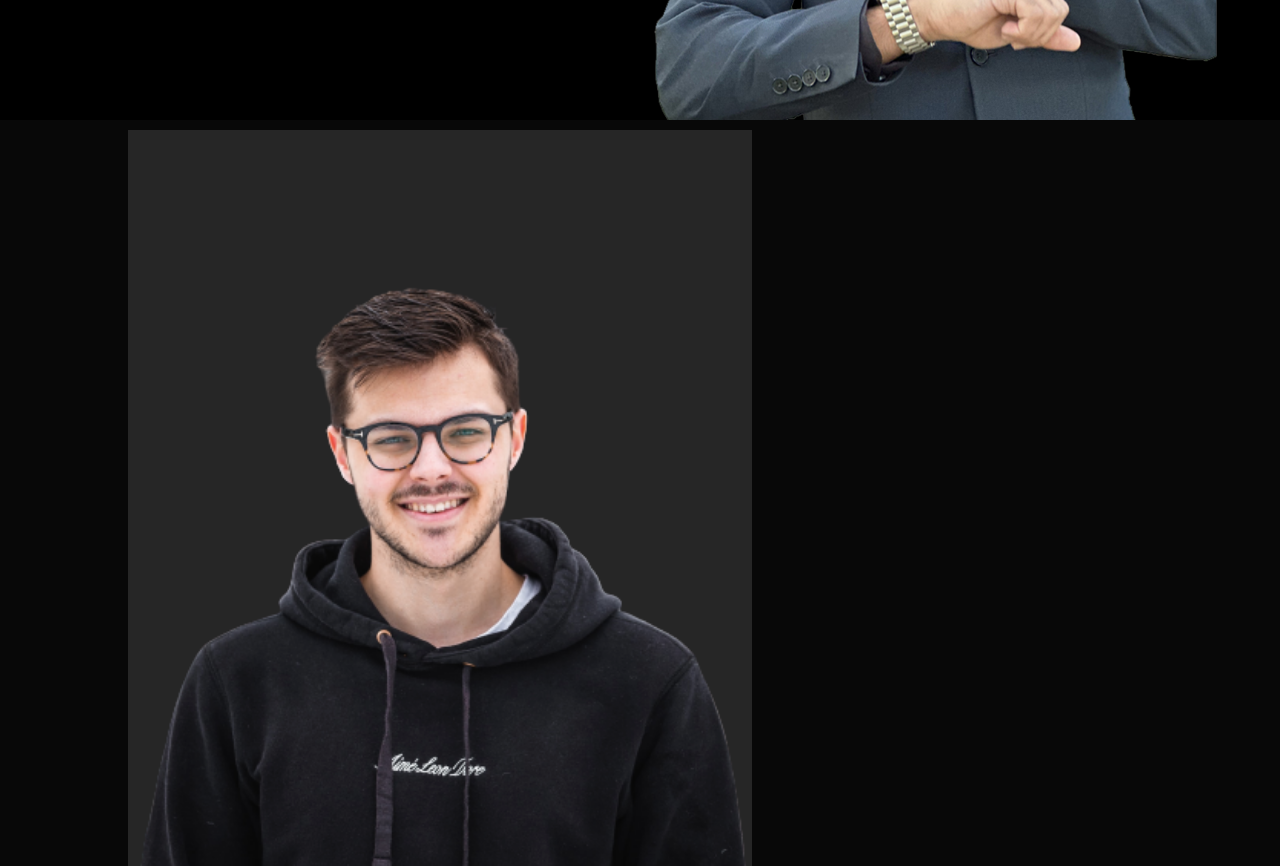
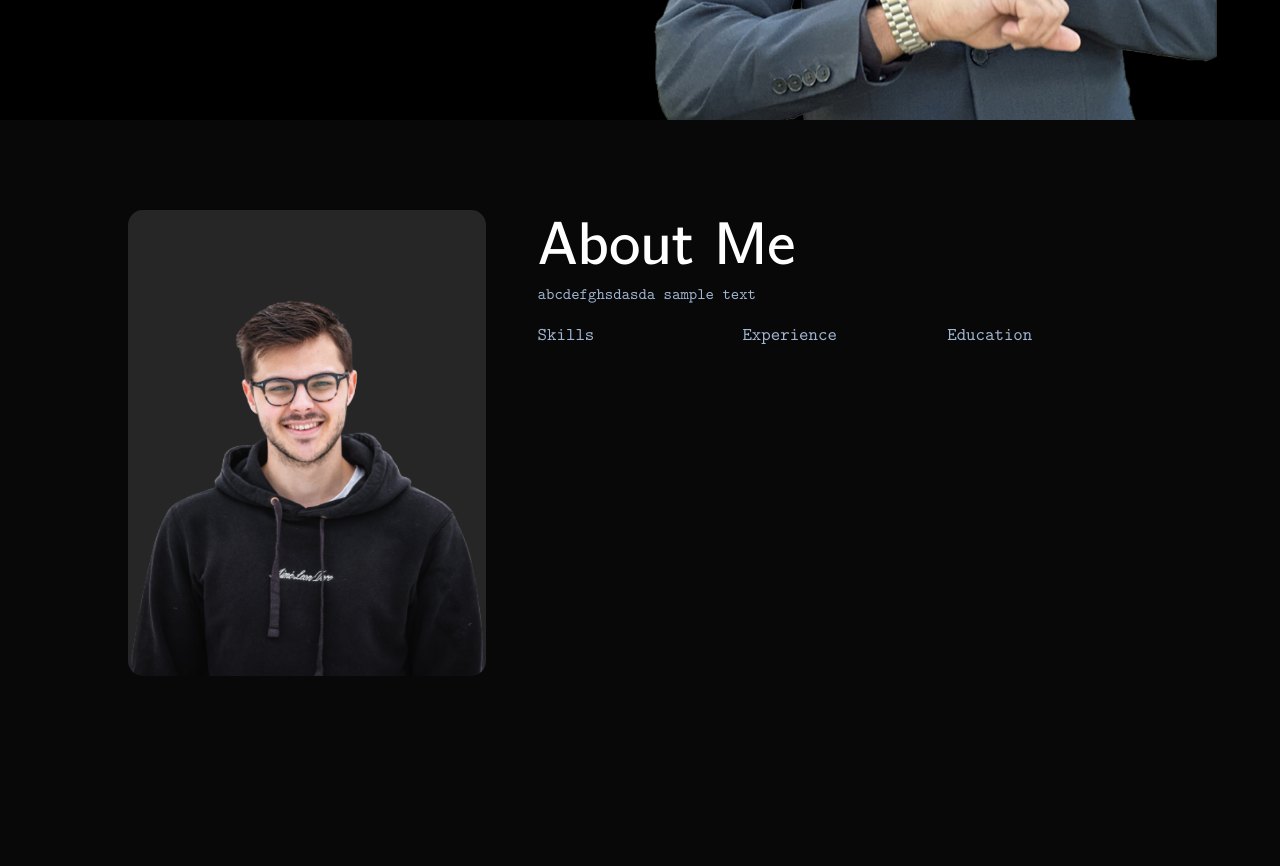
Before and after one commit to KeSukhesh/KeSukhesh.github.io, a plain HTML site: page index.html in a window 1280 px wide. Shown: the part 680-1546 px from the top of the page. After the commit the page ends 1450 px from the top, so only its background shows below. Drawn offline with Linux system fonts and the light colour scheme.

Commit message:
Created About Me Template Section

```diff
--- a/index.html
+++ b/index.html
@@ -1,5 +1,31 @@
 <!DOCTYPE html>
 <html lang="en">
+    <style type="text/css">
+        @font-face {
+          font-family: "Computer Modern";
+          src: url('http://mirrors.ctan.org/fonts/cm-unicode/fonts/otf/cmunss.otf');
+        }
+        @font-face {
+          font-family: "Computer Modern";
+          src: url('http://mirrors.ctan.org/fonts/cm-unicode/fonts/otf/cmunsx.otf');
+          font-weight: bold;
+        }
+        @font-face {
+          font-family: "Computer Modern";
+          src: url('http://mirrors.ctan.org/fonts/cm-unicode/fonts/otf/cmunsi.otf');
+          font-style: italic, oblique;
+        }
+        @font-face {
+          font-family: "Computer Modern";
+          src: url('http://mirrors.ctan.org/fonts/cm-unicode/fonts/otf/cmunbxo.otf');
+          font-weight: bold;
+          font-style: italic, oblique;
+        }
+
+        body {
+          font-family: "Computer Modern", sans-serif;
+        }
+      </style>
 <head>
     <meta charset="UTF-8">
     <meta http-equiv="X-UA-Compatiblee" content="IE-edge">
@@ -20,11 +46,12 @@
             </ul>
         </nav>
         <div class="header-text">
+            <h1>Hi, I'm <span>Sukhesh Patro</span><br> From Australia</h1>
             <p>UNSW Computer Science Student</p>
-            <h1>Hi, I'm <span>Sukhesh Patro</span><br> From Australia</h1>
         </div>
     </div>
 </div>
+
 <div id="about">
     <div class="container">
         <div class="row">
@@ -32,7 +59,14 @@
                 <img src="user.png">
             </div>
             <div class="about-col-2">
-                <h1>About Me</h1>
+                <h1 class="sub-title">About Me</h1>
+                <p> abcdefghsdasda sample text </p>
+
+                <div class="tab-titles">
+                    <p class="tab-links">Skills</p>
+                    <p class="tab-links">Experience</p>
+                    <p class="tab-links">Education</p>
+                </div>
             </div>
         </div>
     </div>
--- a/style.css
+++ b/style.css
@@ -1,8 +1,19 @@
+@font-face
+{
+    font-family: 'ComputerModernTT';
+    src: url('cmuntt.ttf');
+}
+@font-face
+{
+    font-family: 'ComputerModern';
+    src: url('cmunbsr.ttf');
+}
 *{
     margin: 0;
     padding: 0;
     font-family: 'Poppins', sans-serif;
     box-sizing: border-box;
+
 }
 body{
     background: #080808;
@@ -62,8 +73,56 @@ nav ul li a:hover::after{
 }
 .header-text h1{
     font-size: 60px;
+    font-family: 'ComputerModernTT';
     margin-top: 20px;
 }
 .header-text h1 span{
+    font-family: 'ComputerModernTT';
     color: #a1b6d1;
 }
+.container p{
+    font-family: 'ComputerModernTT';
+}
+
+#about{
+    padding: 80px 0;
+    color: #a1b6d1;
+}
+.row{
+    display: flex;
+    justify-content: space-between;
+    flex-wrap: wrap;
+}
+.about-col-1{
+    flex-basis: 35%;
+}
+.about-col-1 img{
+    width: 100%;
+    border-radius: 15px;
+}
+.about-col-2{
+    flex-basis: 60%;
+}
+.sub-title{
+    font-size: 60px;
+    font-weight: 600;
+    font-family: 'ComputerModern';
+    color: white;
+}
+
+.about-col-2 p{
+    flex-basis: 60%;
+    font-family: 'ComputerModernTT';
+}
+
+.tab-titles{
+    display: flex;
+    margin: 20px 0 40px;
+}
+.tab-links{
+    margin-right: 50px;
+    font-size: 18px;
+    font-weight: 500;
+    cursor: pointer;
+    position: relative;
+}
```
Also changed, not shown: cmunbsr.ttf (added), cmuntt.ttf (added).
